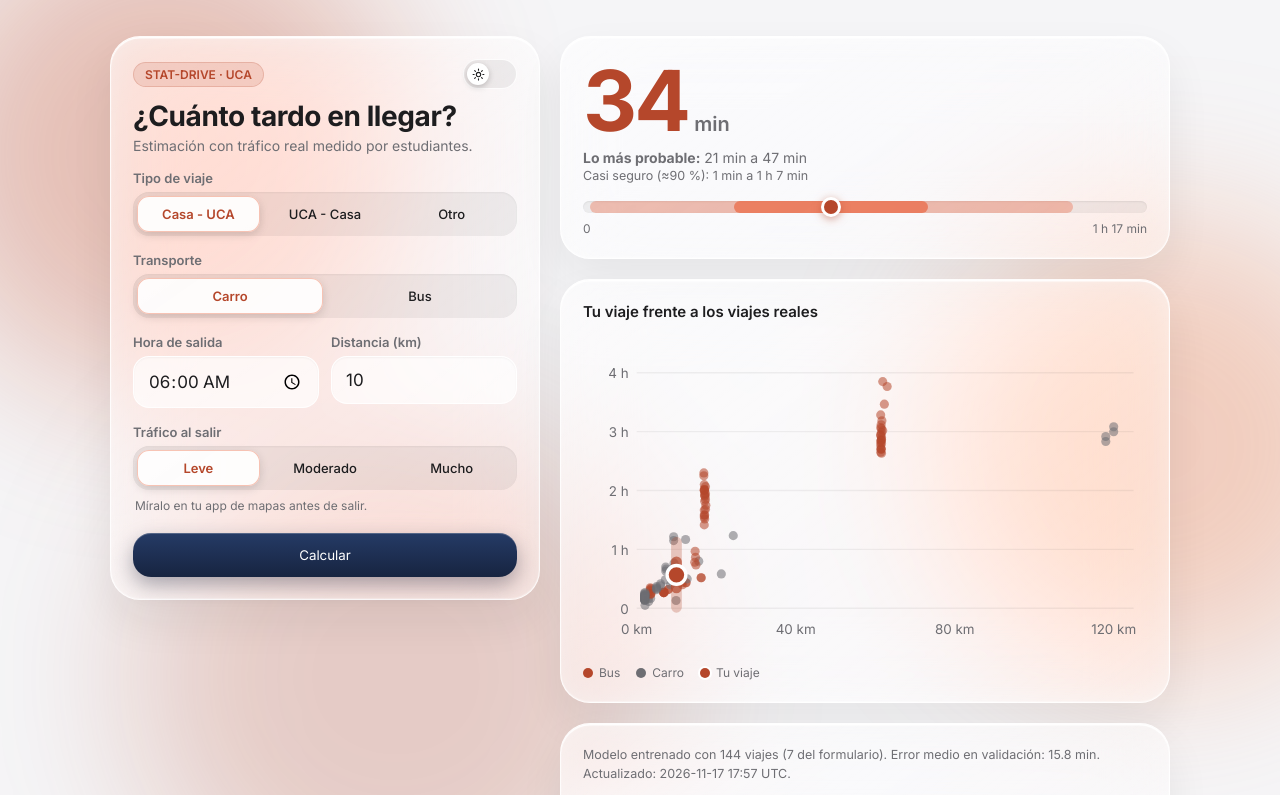
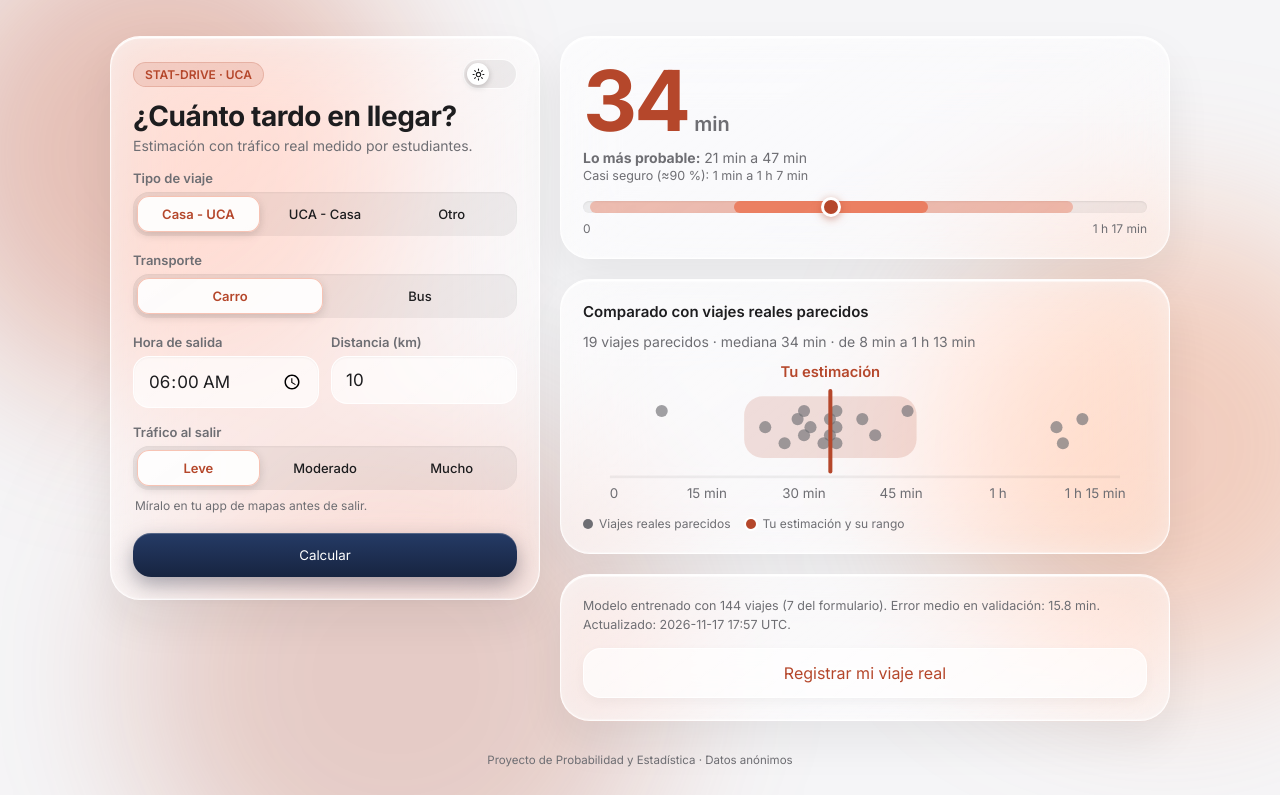
Before and after one commit to rubenmartinez10/stat-drive-app, a plain HTML site: page index.html in a window 1280 px wide. Both pictures are taken after a click on the button "Calcular". Shown: the top 795 px of the page. Drawn offline with Linux system fonts and the light colour scheme.

Commit message:
interfaz v7

```diff
--- a/index.html
+++ b/index.html
@@ -87,7 +87,7 @@ button,.btn{display:block;width:100%;text-align:center;text-decoration:none;font
 .phs{margin:8px 0 0;color:var(--mut);font-size:14px}
 #res.has .ph{display:none}#res:not(.has) .out{display:none}
 h2{margin:0 0 12px;font-size:15px;font-weight:600}
-#svg{width:100%;height:auto;display:block}
+#svg{width:100%;height:auto;display:block;margin-top:6px}
 .lg{display:flex;gap:16px;font-size:12px;color:var(--mut);margin-top:10px}.lg span{display:flex;align-items:center;gap:6px}
 .lg i{width:10px;height:10px;border-radius:50%;display:inline-block}.lg i.me{background:var(--ladrillo);box-shadow:0 0 0 2px #fff}
 @media(min-width:960px){
@@ -144,9 +144,10 @@ h2{margin:0 0 12px;font-size:15px;font-weight:600}
   </div>
 </section>
 <section class="glass" id="sc">
-  <h2>Tu viaje frente a los viajes reales</h2>
-  <svg id="svg" viewBox="0 0 420 240" role="img" aria-label="Gráfica de distancia contra tiempo de los viajes registrados"></svg>
-  <div class="lg"><span><i style="background:var(--ladrillo)"></i>Bus</span><span><i style="background:var(--mut)"></i>Carro</span><span><i class="me"></i>Tu viaje</span></div>
+  <h2>Comparado con viajes reales parecidos</h2>
+  <p class="phs" id="scm">Calcula tu viaje para compararlo con los registrados.</p>
+  <svg id="svg" viewBox="0 0 420 112" role="img" aria-label="Línea de tiempo de viajes parecidos y tu estimación" style="display:none"></svg>
+  <div class="lg" id="lgd" style="display:none"><span><i style="background:var(--mut)"></i>Viajes reales parecidos</span><span><i class="me"></i>Tu estimación y su rango</span></div>
 </section>
 <section class="glass">
   <p class="info" id="s">Cargando modelo…</p>
@@ -168,16 +169,20 @@ toggle.addEventListener("change",()=>{const d=toggle.checked;
 fetch("model.json?"+Date.now()).then(r=>r.json()).then(m=>{M=m;info()}).catch(()=>$("s").textContent="No se pudo cargar el modelo.");
 function info(){$("s").textContent="Modelo entrenado con "+M.n+" viajes ("+M.n_form+" del formulario). Error medio en validación: "+M.mae_cv.toFixed(1)+" min. Actualizado: "+M.actualizado+"."}
 let PTS=[];
-const SX=d=>40+Math.min(d,125)/125*370,SY=m=>205-Math.min(m,260)/260*190;
 fetch("viajes_base.csv").then(r=>r.text()).then(t=>{const L=t.trim().split(/\r?\n/),H=L[0].split(","),a=H.indexOf("distancia_km"),b=H.indexOf("real_min"),c=H.indexOf("transporte");
-  PTS=L.slice(1).map(l=>l.split(",")).map(x=>({d:+x[a],y:+x[b],b:x[c]==="bus"}));drawScatter()}).catch(()=>{});
-function drawScatter(){let g="";
-  [0,60,120,180,240].forEach(m=>g+='<line x1="40" x2="410" y1="'+SY(m)+'" y2="'+SY(m)+'" style="stroke:var(--seg-bg)"/><text x="34" y="'+(SY(m)+4)+'" text-anchor="end" font-size="10" style="fill:var(--mut)">'+(m?m/60+" h":"0")+'</text>');
-  [0,40,80,120].forEach(k=>g+='<text x="'+SX(k)+'" y="224" text-anchor="middle" font-size="10" style="fill:var(--mut)">'+k+' km</text>');
-  PTS.forEach(p=>g+='<circle cx="'+SX(p.d).toFixed(1)+'" cy="'+SY(p.y).toFixed(1)+'" r="3.4" style="fill:'+(p.b?"var(--ladrillo)":"var(--mut)")+'" fill-opacity=".55"/>');
-  $("svg").innerHTML=g+'<g id="me"></g>'}
-function drawMe(d,p,lo,hi,lo5,hi5){const g=$("me");if(!g)return;const x=SX(d);
-  g.innerHTML='<line x1="'+x+'" x2="'+x+'" y1="'+SY(lo)+'" y2="'+SY(hi)+'" stroke-width="8" stroke-linecap="round" style="stroke:var(--ladrillo)" stroke-opacity=".28"/><line x1="'+x+'" x2="'+x+'" y1="'+SY(lo5)+'" y2="'+SY(hi5)+'" stroke-width="8" stroke-linecap="round" style="stroke:var(--ladrillo)" stroke-opacity=".7"/><circle cx="'+x+'" cy="'+SY(p)+'" r="7" stroke="#fff" stroke-width="2.5" style="fill:var(--ladrillo)"/>'}
+  PTS=L.slice(1).map(l=>l.split(",")).map(x=>({d:+x[a],y:+x[b],b:x[c]==="bus"}))}).catch(()=>{});
+function cmp(d,bus,p,lo5,hi5){
+  const tol=Math.max(2,d*.25),S=PTS.filter(q=>q.b===!!bus&&Math.abs(q.d-d)<=tol).map(q=>q.y).sort((x,y)=>x-y),svg=$("svg"),lg=$("lgd"),m=$("scm");
+  m.style.display="block";
+  if(S.length<3){svg.style.display=lg.style.display="none";m.textContent="Hay muy pocos viajes registrados de unos "+Math.round(d)+" km en "+(bus?"bus":"carro")+" ("+S.length+"), así que todavía no hay con qué comparar. Cada viaje nuevo del formulario ayuda a llenar este vacío.";return}
+  const mx=Math.max(S[S.length-1],hi5)*1.08,X=v=>(20+v/mx*380).toFixed(1),st=[15,30,60,120].find(s=>mx/s<=6)||180,k=S.length,md=k%2?S[(k-1)/2]:(S[k/2-1]+S[k/2])/2;
+  let g='<rect x="'+X(lo5)+'" y="30" width="'+(X(hi5)-X(lo5))+'" height="46" rx="14" style="fill:var(--ladrillo)" fill-opacity=".16"/><line x1="20" x2="400" y1="90" y2="90" stroke-width="2" style="stroke:var(--seg-bg)"/>';
+  for(let v=0;v<=mx;v+=st)g+='<text x="'+X(v)+'" y="106" text-anchor="'+(v?"middle":"start")+'" font-size="10" style="fill:var(--mut)">'+(v?fmt(v):"0")+'</text>';
+  S.forEach((y,i)=>g+='<circle cx="'+X(y)+'" cy="'+(53+((i*7)%5-2)*6)+'" r="4.5" style="fill:var(--mut)" fill-opacity=".65"/>');
+  const x=+X(p);g+='<line x1="'+x+'" x2="'+x+'" y1="26" y2="86" stroke-width="3" stroke-linecap="round" style="stroke:var(--ladrillo)"/><text x="'+x+'" y="16" text-anchor="'+(x<70?"start":x>350?"end":"middle")+'" font-size="11" font-weight="600" style="fill:var(--ladrillo)">Tu estimación</text>';
+  svg.innerHTML=g;svg.style.display="block";lg.style.display="flex";
+  m.textContent=k+" viajes parecidos · mediana "+fmt(md)+" · de "+fmt(S[0])+" a "+fmt(S[k-1]);
+}
 function fmt(m){m=Math.round(m);if(m<60)return m+" min";const h=Math.floor(m/60),r=m%60;return h+" h"+(r?" "+r+" min":"")}
 function setBig(m){m=Math.round(m);if(m<60){$("p").textContent=m;$("pu").textContent="min"}else{const h=Math.floor(m/60),r=m%60;$("p").textContent=h+" h"+(r?" "+r:"");$("pu").textContent=r?"min":""}}
 function calc(){
@@ -189,7 +194,7 @@ function calc(){
   const e90=M.e90||1.645*M.rmse_cv,e50=M.e50||0.674*M.rmse_cv,p=Math.max(1,y),lo=Math.max(1,y-e90),hi=y+e90,lo5=Math.max(1,y-e50),hi5=y+e50,top=Math.max(hi,p)*1.15;
   $("res").classList.add("has");setBig(p);
   $("rg").innerHTML="<b>Lo más probable:</b> "+fmt(lo5)+" a "+fmt(hi5)+"<br><small>Casi seguro (≈90 %): "+fmt(lo)+" a "+fmt(hi)+"</small>";
-  $("sg").style.left=(lo/top*100)+"%";$("sg").style.width=((hi-lo)/top*100)+"%";$("sg3").style.left=(lo5/top*100)+"%";$("sg3").style.width=((hi5-lo5)/top*100)+"%";$("dt").style.left=(p/top*100)+"%";$("mx").textContent=fmt(top);drawMe(d,p,lo,hi,lo5,hi5);
+  $("sg").style.left=(lo/top*100)+"%";$("sg").style.width=((hi-lo)/top*100)+"%";$("sg3").style.left=(lo5/top*100)+"%";$("sg3").style.width=((hi5-lo5)/top*100)+"%";$("dt").style.left=(p/top*100)+"%";$("mx").textContent=fmt(top);cmp(d,bus,p,lo5,hi5);
   const w=$("w");
   if(d<M.dist_min||d>M.dist_max){w.style.display="block";w.textContent="Esa distancia está fuera de lo que el modelo ha visto ("+M.dist_min+" a "+M.dist_max+" km). La predicción es poco confiable."}else w.style.display="none";
   $("res").scrollIntoView({behavior:"smooth",block:"nearest"});
```
